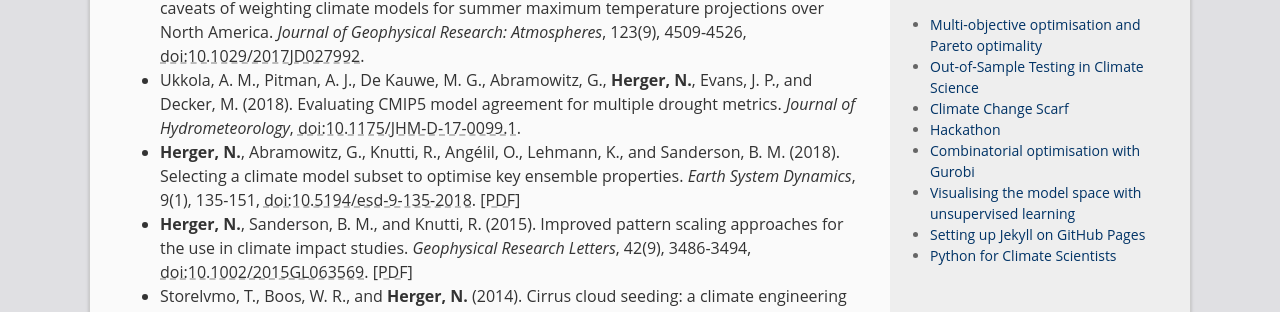
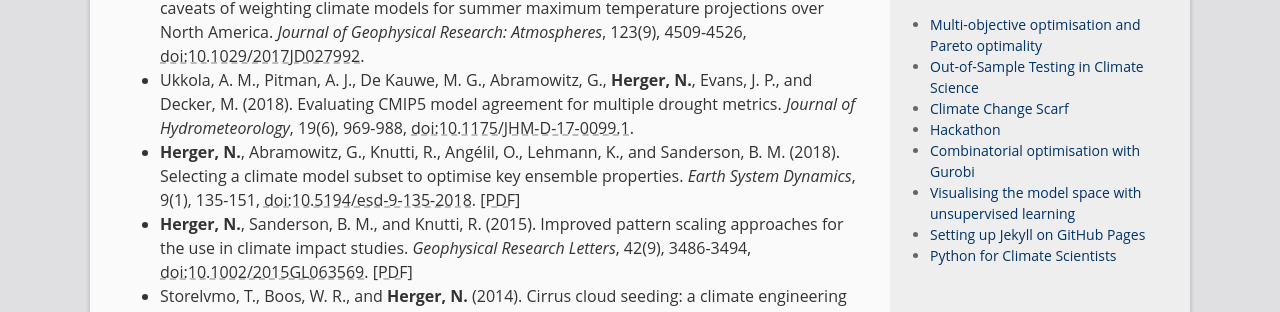
Before and after one commit to oliverangelil/oliverangelil.github.io, a Jekyll site: the page built from publications.md, in a window 1280 px wide. Shown: the part 392-704 px from the top of the page. Built offline with Jekyll 4.4.1, drawn with Linux system fonts in a browser that asks for light colours.

Commit message:
add publication info

```diff
--- a/publications.md
+++ b/publications.md
@@ -9,7 +9,7 @@ Here is a list of peer-reviewed scientific publications I lead or contributed to
 
 * **Herger, N.**, Angélil, O., Abramowitz, G., Donat, M., Stone, D. A., and Lehmann, K. (2018). Calibrating climate model ensembles for assessing extremes in a changing climate. *Journal of Geophysical Research: Atmospheres*, 123(11), 5988-6004, [doi:10.1029/2018JD028549](https://agupubs.onlinelibrary.wiley.com/doi/abs/10.1029/2018JD028549).
 * Lorenz, R., **Herger, N.**, Sedláček, J., Eyring, V., Fischer, E. M., and Knutti, R (2018). Prospects and caveats of weighting climate models for summer maximum temperature projections over North America. *Journal of Geophysical Research: Atmospheres*, 123(9), 4509-4526, [doi:10.1029/2017JD027992](https://agupubs.onlinelibrary.wiley.com/doi/10.1029/2017JD027992).
-* Ukkola, A. M., Pitman, A. J., De Kauwe, M. G., Abramowitz, G., **Herger, N.**, Evans, J. P., and Decker, M. (2018). Evaluating CMIP5 model agreement for multiple drought metrics. *Journal of Hydrometeorology*, [doi:10.1175/JHM-D-17-0099.1](https://journals.ametsoc.org/doi/abs/10.1175/JHM-D-17-0099.1).
+* Ukkola, A. M., Pitman, A. J., De Kauwe, M. G., Abramowitz, G., **Herger, N.**, Evans, J. P., and Decker, M. (2018). Evaluating CMIP5 model agreement for multiple drought metrics. *Journal of Hydrometeorology*, 19(6), 969-988, [doi:10.1175/JHM-D-17-0099.1](https://journals.ametsoc.org/doi/abs/10.1175/JHM-D-17-0099.1).
 * **Herger, N.**, Abramowitz, G., Knutti, R., Angélil, O., Lehmann, K., and Sanderson, B. M. (2018). Selecting a climate model subset to optimise key ensemble properties. *Earth System Dynamics*, 9(1), 135-151, [doi:10.5194/esd-9-135-2018](https://www.earth-syst-dynam.net/9/135/2018/). [[PDF]](https://github.com/nherger/nherger.github.io/blob/master/documents/HergerESD2018.pdf)
 * **Herger, N.**, Sanderson, B. M., and Knutti, R. (2015). Improved pattern scaling approaches for the use in climate impact studies. *Geophysical Research Letters*, 42(9), 3486-3494, [doi:10.1002/2015GL063569](https://agupubs.onlinelibrary.wiley.com/doi/full/10.1002/2015GL063569). [[PDF]](https://github.com/nherger/nherger.github.io/blob/master/documents/HergerGRL2015.pdf)
 * Storelvmo, T., Boos, W. R., and **Herger, N.** (2014). Cirrus cloud seeding: a climate engineering mechanism with reduced side effects? *Phil. Trans. R. Soc. A*, 372(2031), 20140116, [doi:10.1098/rsta.2014.0116](http://rsta.royalsocietypublishing.org/content/372/2031/20140116).
```
